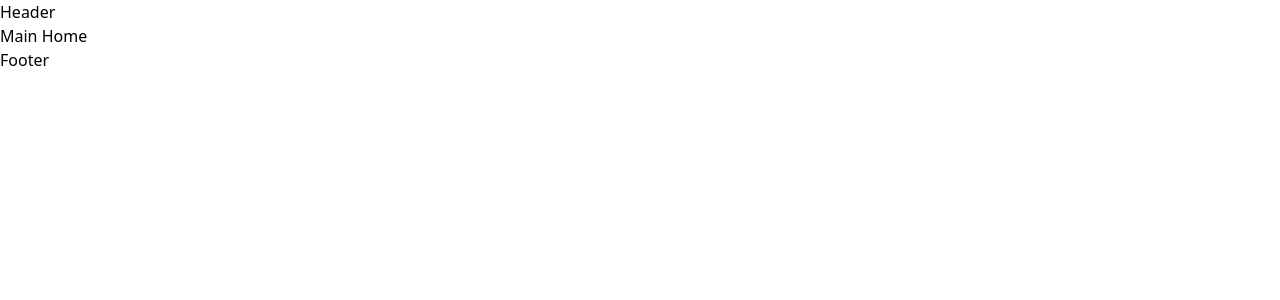
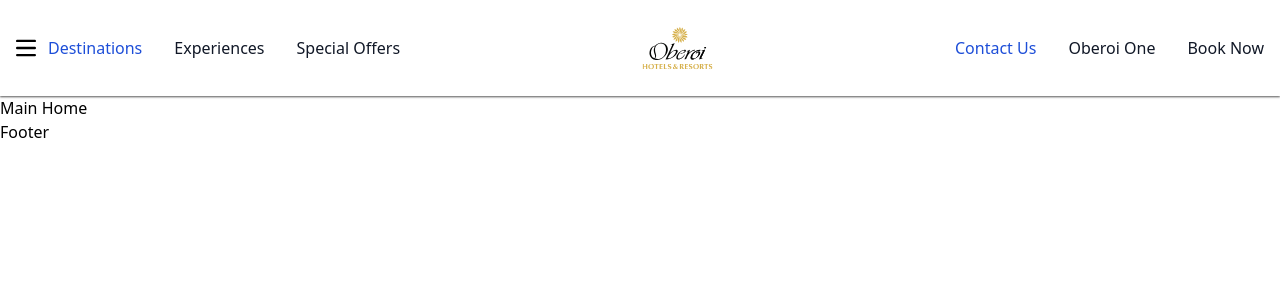
Before and after one commit to JPivista/oberoihotels-chatbot, a Next.js app: page / in a window 1280 px wide. Shown: the top 300 px of the page. Built offline with nearby package versions, Linux system fonts and the light colour scheme.

Commit message:
navbar is updated

```diff
--- /dev/null
+++ b/components/shared/Navbar/Navbar.js
@@ -0,0 +1,55 @@
+
+import React from 'react'
+
+const Navbar = () => {
+    return (
+        <>
+            <nav className="bg-white border-gray-200 dark:bg-gray-900 shadow-sm shadow-[#555]">
+                <div className="max-w-screen-xl flex flex-wrap items-center justify-between mx-auto p-4">
+                    <div className="flex flex-row gap-3">
+                        {/* <button type="button" className="text-white bg-blue-700 hover:bg-blue-800 focus:ring-4 focus:outline-none focus:ring-blue-300 font-medium rounded-lg text-sm px-4 py-2 text-center dark:bg-blue-600 dark:hover:bg-blue-700 dark:focus:ring-blue-800">Get started</button> */}
+                        <button type="button" >
+                            <span className="sr-only">Open main menu</span>
+                            <svg className="w-5 h-5" xmlns="http://www.w3.org/2000/svg" fill="#000" viewBox="0 0 17 14">
+                                <path stroke="currentColor" stroke-linecap="round" stroke-linejoin="round" stroke-width="2" d="M1 1h15M1 7h15M1 13h15" />
+                            </svg>
+                        </button>
+                        <ul className="flex flex-col p-4 md:p-0 mt-4 font-medium border border-gray-100 rounded-lg bg-gray-50 md:space-x-8 rtl:space-x-reverse md:flex-row md:mt-0 md:border-0 md:bg-white dark:bg-gray-800 md:dark:bg-gray-900 dark:border-gray-700">
+                            <li>
+                                <a href="#" className="block py-2 px-3 text-white bg-blue-700 rounded-sm md:bg-transparent md:text-blue-700 md:p-0 md:dark:text-blue-500" aria-current="page">Destinations</a>
+                            </li>
+                            <li>
+                                <a href="#" className="block py-2 px-3 text-gray-900 rounded-sm hover:bg-gray-100 md:hover:bg-transparent md:hover:text-blue-700 md:p-0 md:dark:hover:text-blue-500 dark:text-white dark:hover:bg-gray-700 dark:hover:text-white md:dark:hover:bg-transparent dark:border-gray-700">Experiences</a>
+                            </li>
+                            <li>
+                                <a href="#" className="block py-2 px-3 text-gray-900 rounded-sm hover:bg-gray-100 md:hover:bg-transparent md:hover:text-blue-700 md:p-0 dark:text-white md:dark:hover:text-blue-500 dark:hover:bg-gray-700 dark:hover:text-white md:dark:hover:bg-transparent dark:border-gray-700">Special Offers</a>
+                            </li>
+                        </ul>
+                    </div>
+
+                    <div>
+                        <a href="https://flowbite.com/" className="flex items-center space-x-3 rtl:space-x-reverse md:order-2">
+                            <img src="/hotels-and-resorts.svg" className="h-16" alt="Flowbite Logo" />
+                        </a>
+                    </div>
+
+                    <div className="items-center justify-between hidden w-full md:flex md:w-auto md:order-3" id="navbar-search">
+                        <ul className="flex flex-col p-4 md:p-0 mt-4 font-medium border border-gray-100 rounded-lg bg-gray-50 md:space-x-8 rtl:space-x-reverse md:flex-row md:mt-0 md:border-0 md:bg-white dark:bg-gray-800 md:dark:bg-gray-900 dark:border-gray-700">
+                            <li>
+                                <a href="#" className="block py-2 px-3 text-white bg-blue-700 rounded-sm md:bg-transparent md:text-blue-700 md:p-0 md:dark:text-blue-500" aria-current="page">Contact Us</a>
+                            </li>
+                            <li>
+                                <a href="#" className="block py-2 px-3 text-gray-900 rounded-sm hover:bg-gray-100 md:hover:bg-transparent md:hover:text-blue-700 md:p-0 md:dark:hover:text-blue-500 dark:text-white dark:hover:bg-gray-700 dark:hover:text-white md:dark:hover:bg-transparent dark:border-gray-700">Oberoi One</a>
+                            </li>
+                            <li>
+                                <a href="#" className="block py-2 px-3 text-gray-900 rounded-sm hover:bg-gray-100 md:hover:bg-transparent md:hover:text-blue-700 md:p-0 dark:text-white md:dark:hover:text-blue-500 dark:hover:bg-gray-700 dark:hover:text-white md:dark:hover:bg-transparent dark:border-gray-700">Book Now</a>
+                            </li>
+                        </ul>
+                    </div>
+                </div>
+            </nav>
+        </>
+    )
+}
+
+export default Navbar
--- a/components/shared/Navbar/index.jsx
+++ b/components/shared/Navbar/index.jsx
@@ -1,10 +1,11 @@
 import React from 'react'
+import Navbar from './Navbar'
 
 const index = () => {
     return (
-        <div>
-            Header
-        </div>
+        <>
+            <Navbar />
+        </>
     )
 }
 
```
Also changed, not shown: public/hotels-and-resorts.svg (added).
